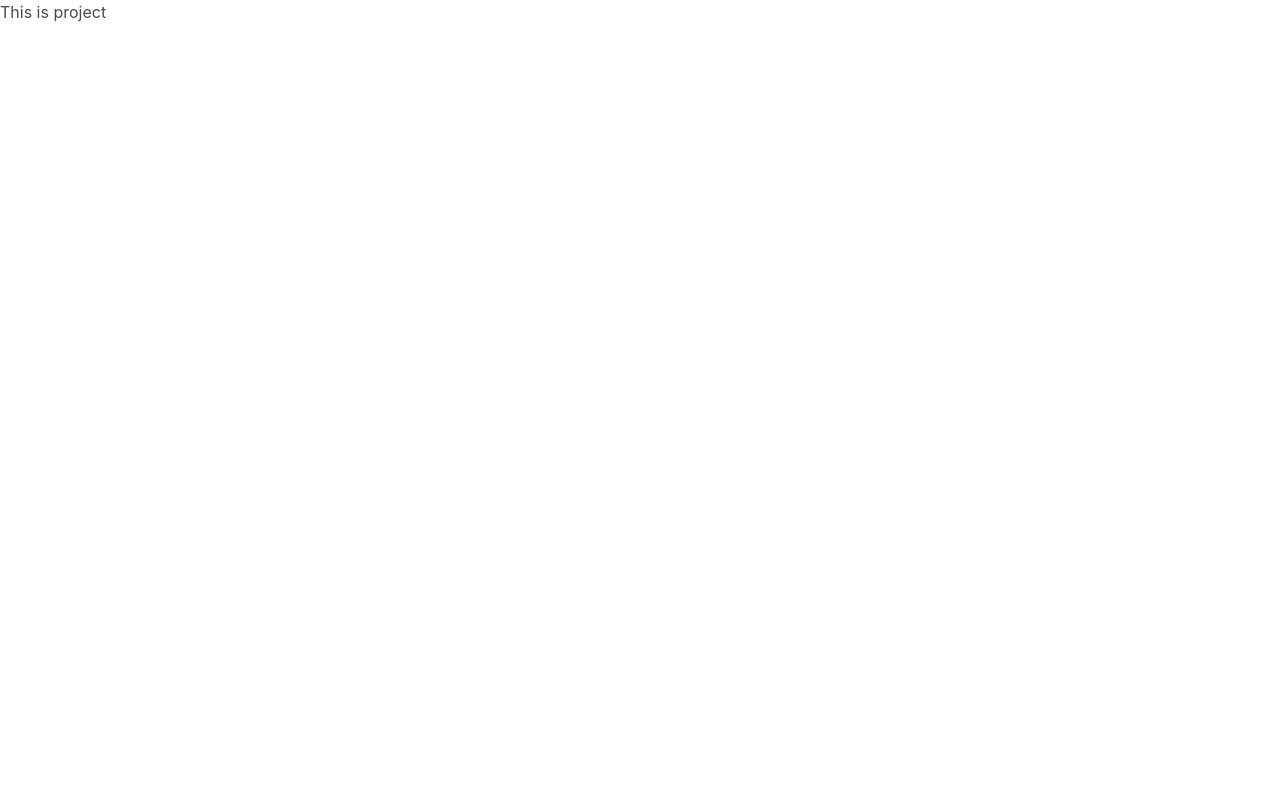
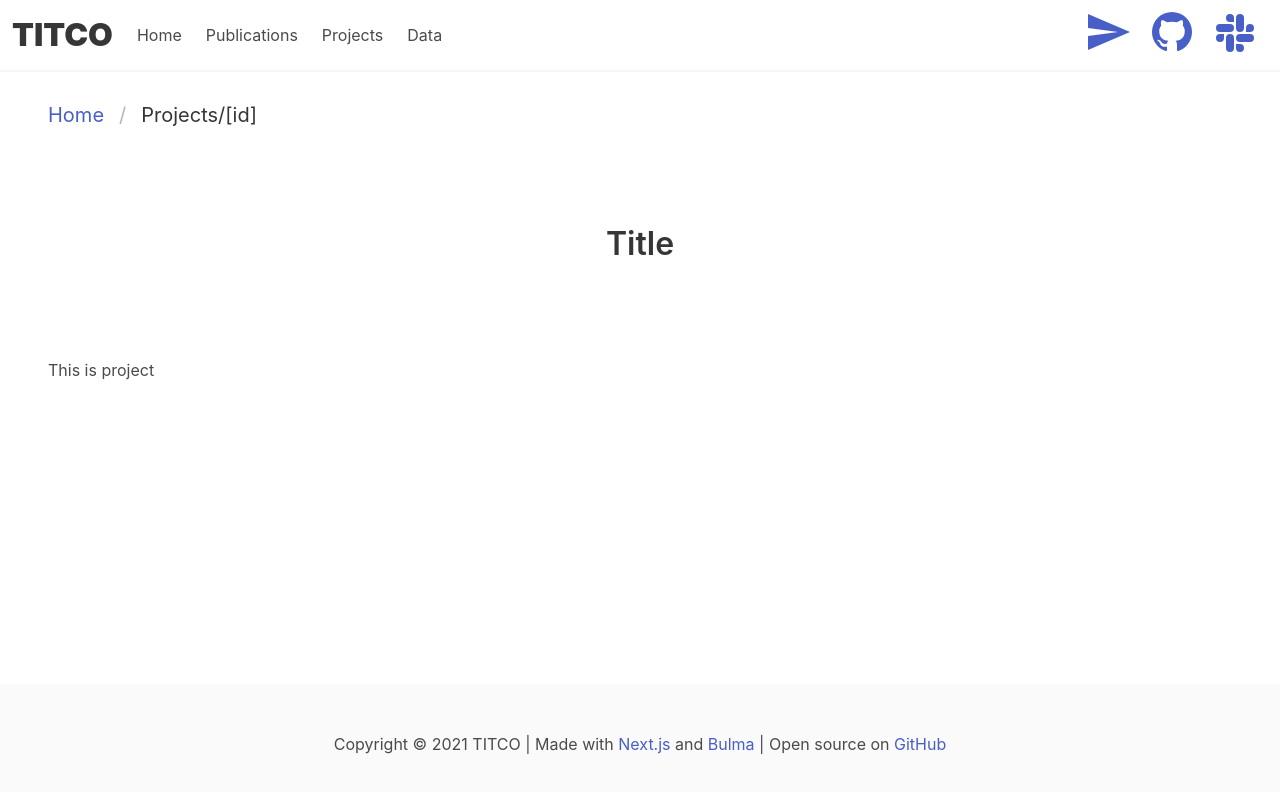
Before and after one commit to martingerdin/titco.org, a Next.js app: page /projects/taft in a window 1280 px wide. Shown: the top 792 px of the page. Built offline with nearby package versions, Linux system fonts and the light colour scheme.

Commit message:
Add Layout to project pages

```diff
--- a/pages/projects/[id].tsx
+++ b/pages/projects/[id].tsx
@@ -1,11 +1,16 @@
 import { join } from "path";
 import fs from "fs";
 import matter from "gray-matter";
+import Layout from "../../components/Layout";
 
 export default function ProjectTemplate ({project}: any) {
   console.log(project);
+  const { data, content } = matter(project);
+  const { title, subtitle } = data;
   return (
-    <p>This is project </p>
+    <Layout title={title}>
+	<p>This is project </p>
+    </Layout>
   );
 }
 
@@ -13,7 +18,7 @@ const projectDir = join(process.cwd(), "_projects");
 
 export async function getStaticProps(context: any) {
   const { params } = context;
-  const project = matter(fs.readFileSync(join(projectDir, params.id + ".md"), "utf8"));
+  const project = fs.readFileSync(join(projectDir, params.id + ".md"), "utf8");
   return {
     props: {project},
   }
```
